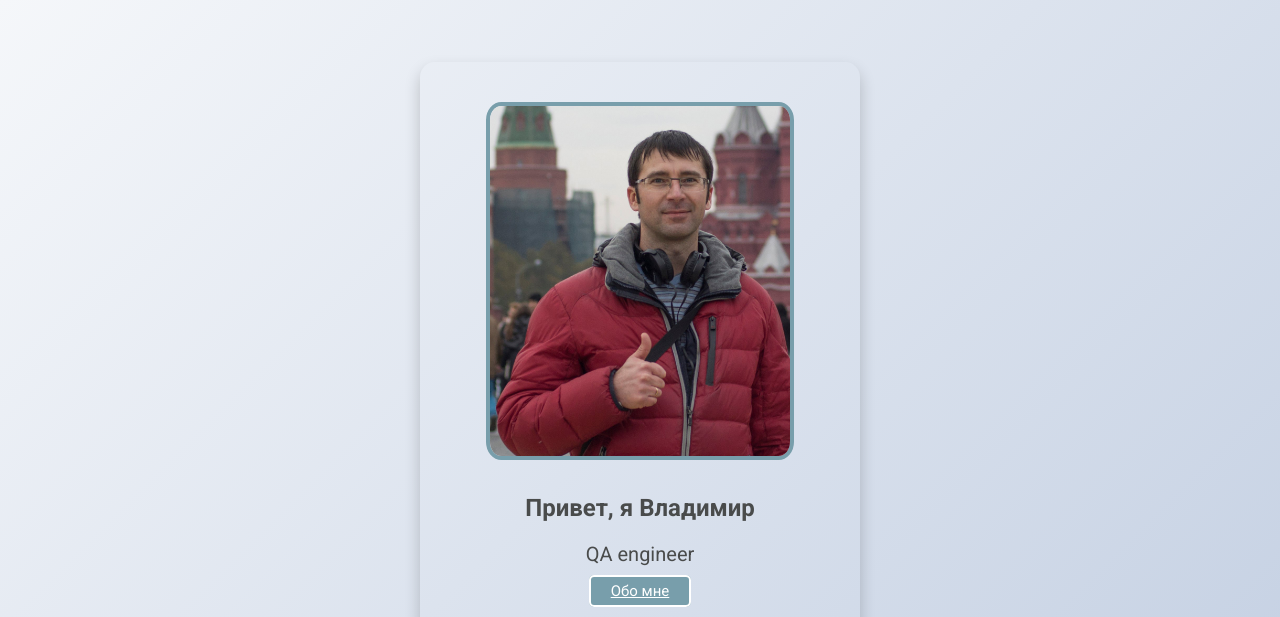
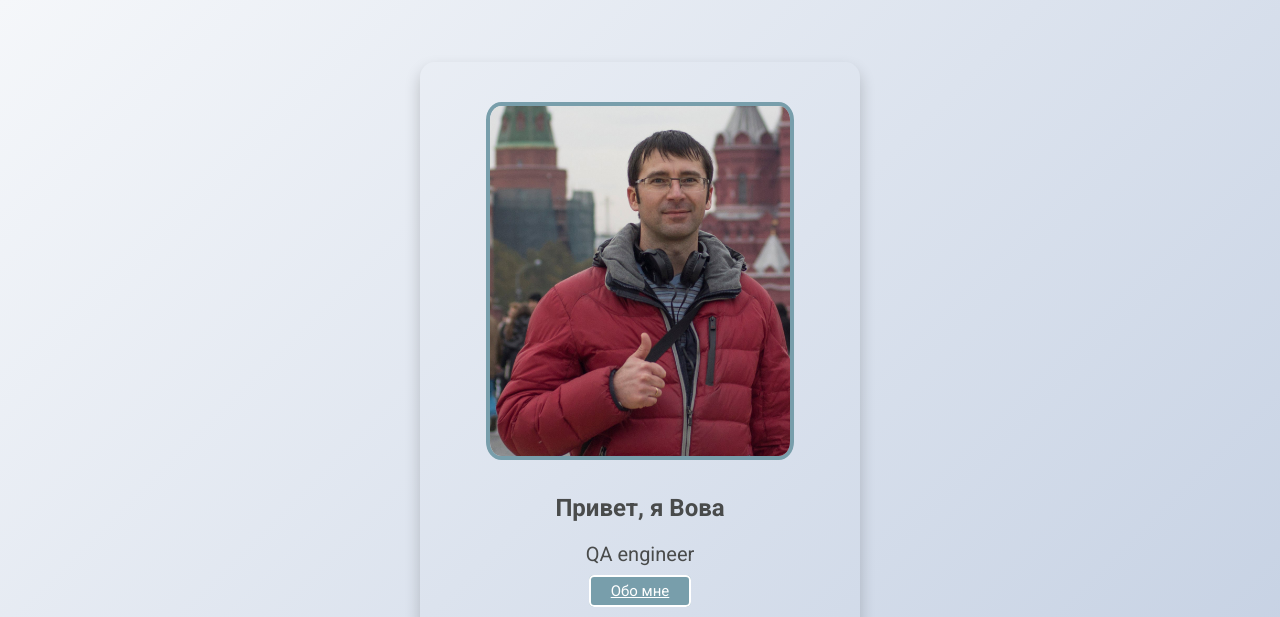
Before and after one commit to Vov-QA/CV, a plain HTML site: page index.html in a window 1280 px wide. Shown: the top 617 px of the page. Drawn offline with Linux system fonts and the light colour scheme.

Commit message:
изменил имя на Вова

```diff
--- a/index.html
+++ b/index.html
@@ -14,7 +14,7 @@
 <body>
     <div class="card">
         <img src="me_1.jpg" alt="Ваше фото" class="card__image">
-        <h1 class="card__name">Привет, я Владимир</h1>
+        <h1 class="card__name">Привет, я Вова</h1>
         <p class="card__title">QA engineer</p>
 <a href="resume.pdf" class="site-button">Обо мне</a>
         <div class="card__contacts">
```
